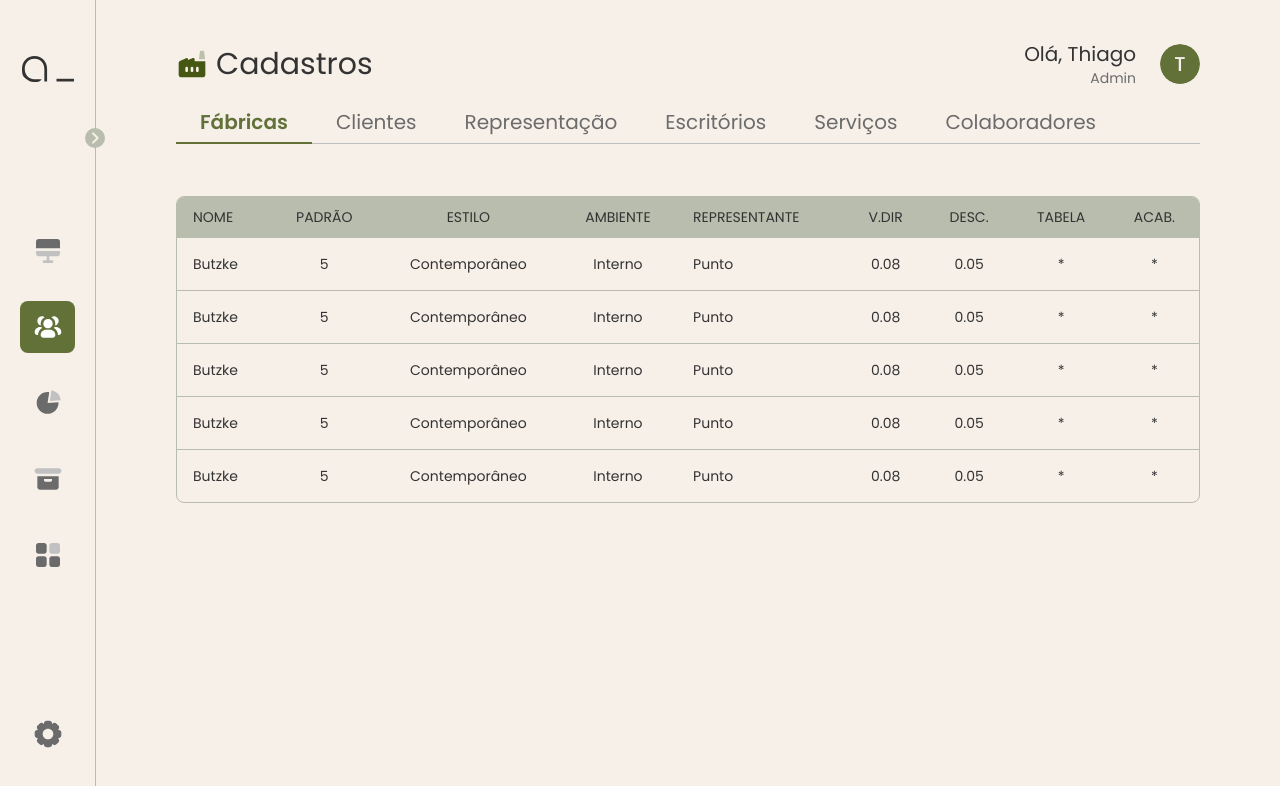
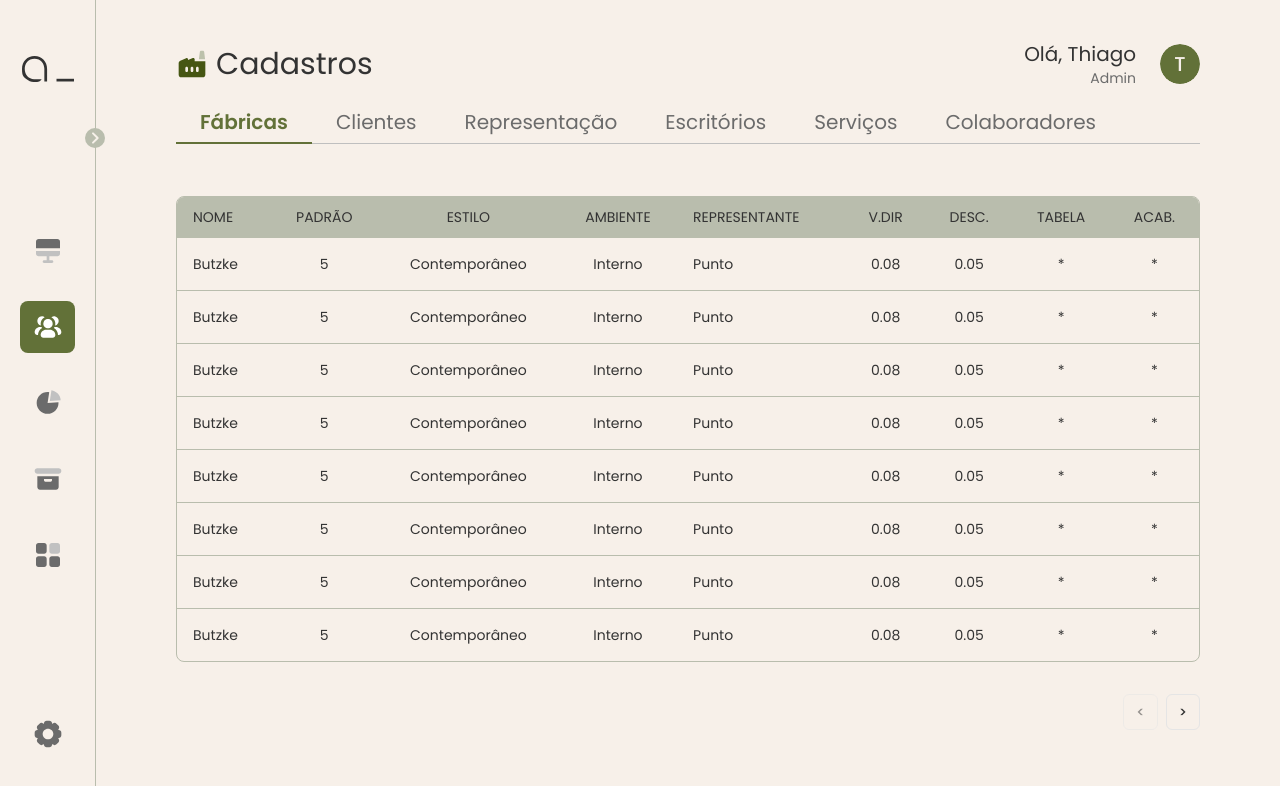
Before and after one commit to dancpluz/acervo, a Next.js app: page /cadastros in a window 1280 px wide. Shown: the top 786 px of the page. Built offline with nearby package versions, Linux system fonts and the light colour scheme; no server answers.

Commit message:
feat: table pagination and css fixes

```diff
--- a/app/cadastros/page.tsx
+++ b/app/cadastros/page.tsx
@@ -30,10 +30,9 @@ export default function Cadastros() {
   const className = "text-xl px-6 -mt-0.5 font-normal text-tertiary rounded-none border-transparent border-b data-[state=active]:text-primary data-[state=active]:border-primary data-[state=active]:font-semibold data-[state=active]:border-b-2 data-[state=active]:shadow-none";
 
   return (
-    <div className="flex flex-col gap-4 px-20 py-10">
+    <div className="flex flex-col gap-4 px-20 py-10 max-h-full">
       <Header page='Cadastros' tab={tab}/>
-      <div>
-        <Tabs defaultValue="factory" onValueChange={(value: Icon) => {setTab(value)}}>
+        <Tabs className='h-full' defaultValue="factory" onValueChange={(value: Icon) => {setTab(value)}}>
           <TabsList className="bg-transparent text-foreground w-full justify-start rounded-none border-b border-alternate p-0" >
             <TabsTrigger className={className} value="factory">Fábricas</TabsTrigger>
             <TabsTrigger className={className} value="client">Clientes</TabsTrigger>
@@ -43,23 +42,21 @@ export default function Cadastros() {
             <TabsTrigger className={className} value="collaborator">Colaboradores</TabsTrigger>
           </TabsList>
 
-          <TabsContent value="factory">
-            <div className="flex flex-col gap-4">
+          <TabsContent className='' value="factory">
+          <div className="flex flex-col gap-4">
               <div className="h-9">
 
               </div>
-              <DataTable columns={columns} data={Array(5).fill({ name: "Butzke", pricing: 5, style: "Contemporâneo", environment: "Interno", representative: "Punto", direct_sale: 0.08, discount: 0.05, link_table: "*", link_catalog: "*" })} />
+              <DataTable columns={columns} data={Array(12).fill({ name: "Butzke", pricing: 5, style: "Contemporâneo", environment: "Interno", representative: "Punto", direct_sale: 0.08, discount: 0.05, link_table: "*", link_catalog: "*" })} />
             </div>
-
           </TabsContent>
-          <TabsContent value="client">Change your password here.</TabsContent>
-          <TabsContent value="representative">represent.</TabsContent>
-          <TabsContent value="office">Change your password here.</TabsContent>
-          <TabsContent value="service">Change your password here.</TabsContent>
-          <TabsContent value="collaborator">Change your password here.</TabsContent>
+          <TabsContent value="client">client</TabsContent>
+          <TabsContent value="representative">representative</TabsContent>
+          <TabsContent value="office">office</TabsContent>
+          <TabsContent value="service">service</TabsContent>
+          <TabsContent value="collaborator">collaborator</TabsContent>
 
         </Tabs>
-      </div>
     </div>
   )
 }
--- a/app/layout.tsx
+++ b/app/layout.tsx
@@ -17,13 +17,13 @@ export default function RootLayout({
   children: React.ReactNode;
 }>) {
   return (
-    <html lang="en">
+    <html lang="pt">
       <body className={`${poppins.className}`}>
         <NextTopLoader color="#465613" />
         <SideBar />
-        <div className="bg-background ml-24">
+        <main className="bg-background ml-24 h-dvh">
           {children}
-        </div>
+        </main>
       </body>
     </html>
   );
--- a/components/DataTable.tsx
+++ b/components/DataTable.tsx
@@ -4,6 +4,7 @@ import {
   ColumnDef,
   flexRender,
   getCoreRowModel,
+  getPaginationRowModel,
   useReactTable,
 } from "@tanstack/react-table"
 
@@ -15,6 +16,9 @@ import {
   TableHeader,
   TableRow,
 } from "@/components/ui/table"
+
+import { Button } from "@/components/ui/button"
+
 
 interface DataTableProps<TData, TValue> {
   columns: ColumnDef<TData, TValue>[]
@@ -29,9 +33,16 @@ export function DataTable<TData, TValue>({
     data,
     columns,
     getCoreRowModel: getCoreRowModel(),
+    getPaginationRowModel: getPaginationRowModel(),
+    initialState: {
+      pagination: {
+        pageSize: 8,
+      }
+    }
   })
 
   return (
+    <>
       <Table>
         <TableHeader>
           {table.getHeaderGroups().map((headerGroup) => (
@@ -74,5 +85,25 @@ export function DataTable<TData, TValue>({
           )}
         </TableBody>
       </Table>
+
+      <div className="flex items-center justify-end space-x-2 py-4">
+        <Button
+          variant="outline"
+          size="sm"
+          onClick={() => table.previousPage()}
+          disabled={!table.getCanPreviousPage()}
+          >
+          {'<'}
+        </Button>
+        <Button
+          variant="outline"
+          size="sm"
+          onClick={() => table.nextPage()}
+          disabled={!table.getCanNextPage()}
+          >
+          {'>'}
+        </Button>
+      </div>
+    </>
   )
 }
```
Lines whose indentation alone changed are shown as unchanged.
